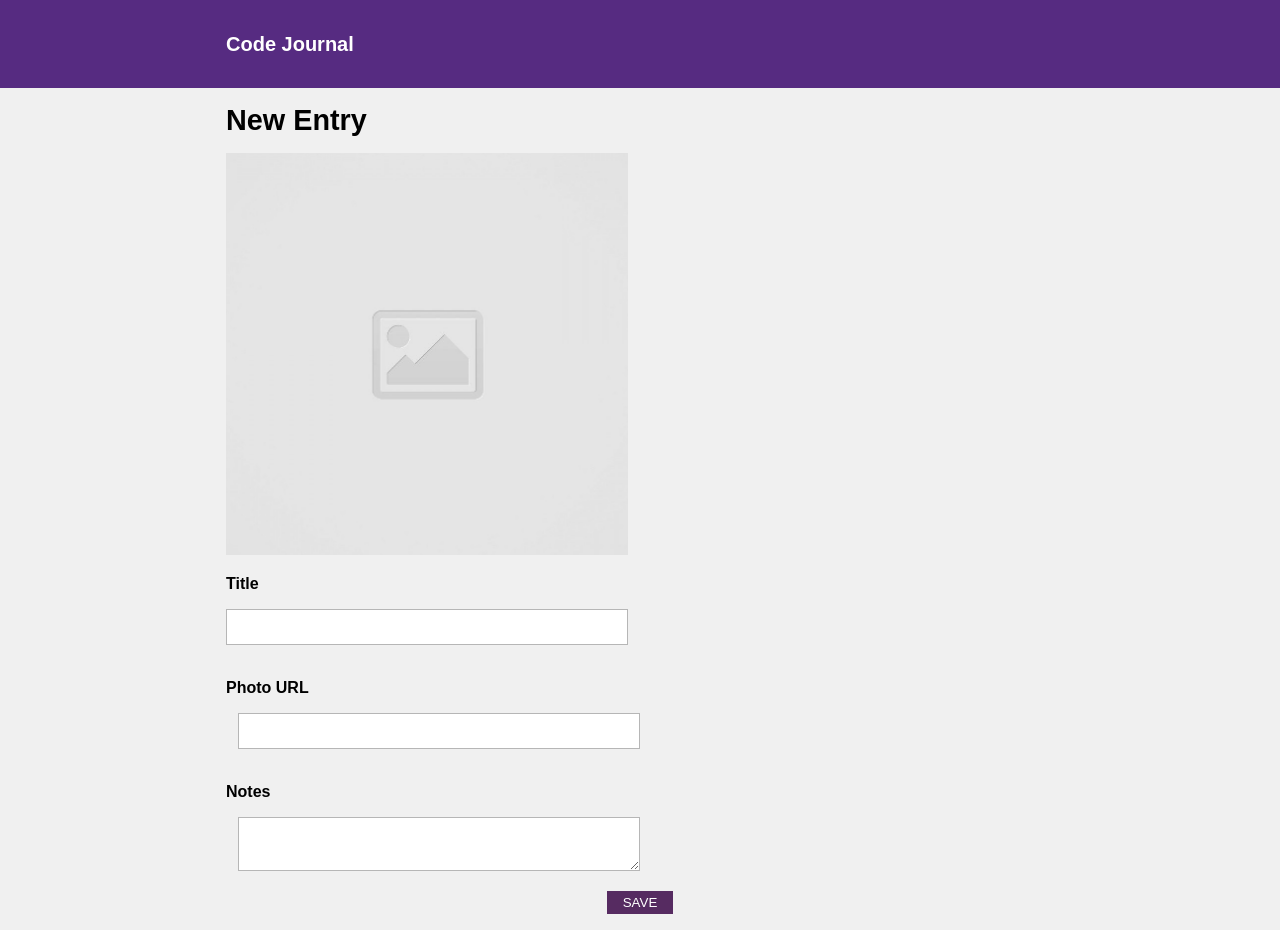
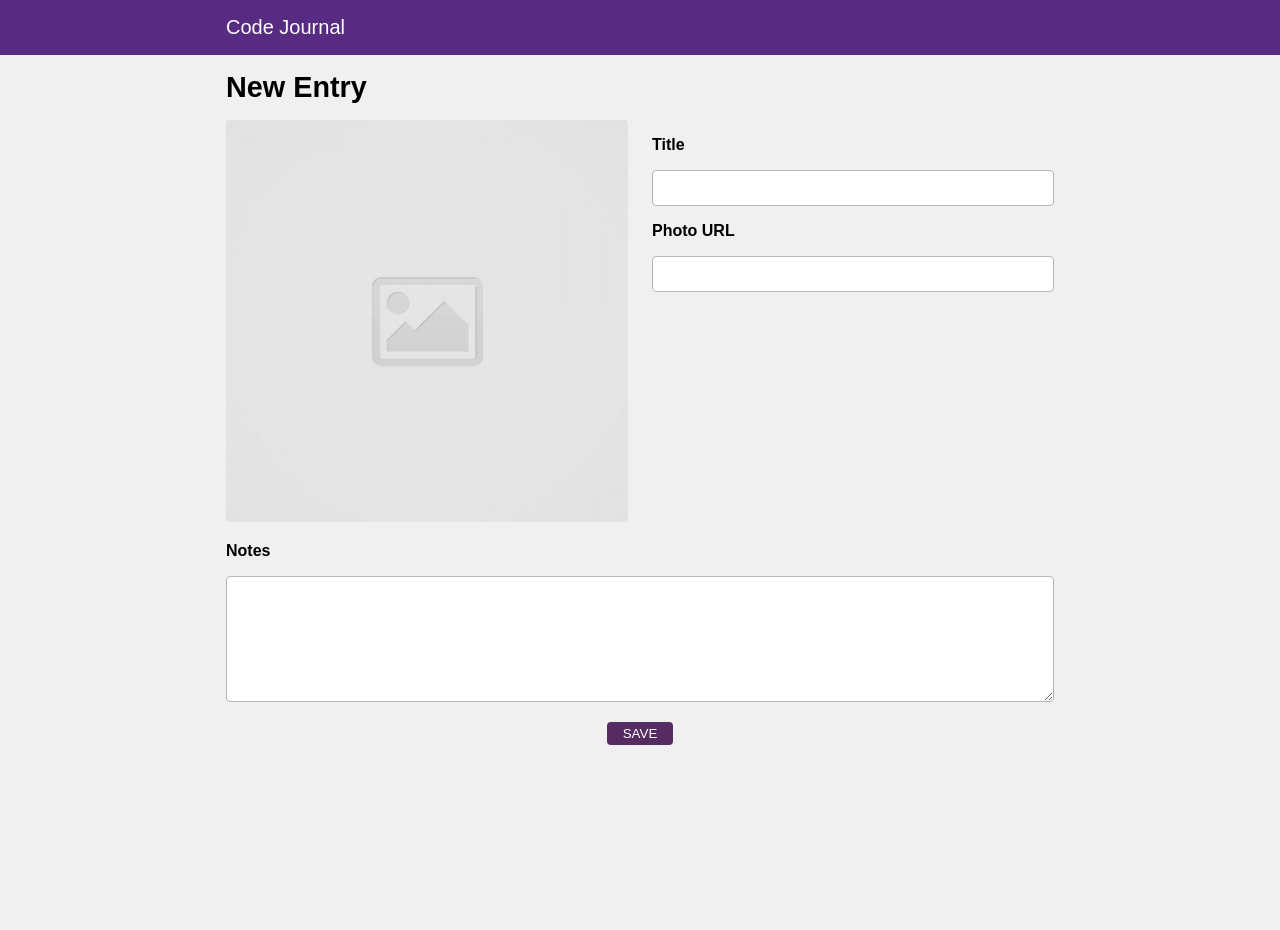
Before and after one commit to heesoo-kim97/code-journal, a website: page index.html in a window 1280 px wide. After the commit the page ends 800 px from the top, so only its background shows below. Drawn offline with Linux system fonts and the light colour scheme; a web font is replaced by a local one.

Commit message:
modified html and css.

```diff
--- a/css/layout.css
+++ b/css/layout.css
@@ -37,6 +37,6 @@
   width: 100%;
 }
 
-.rounded {
+.edge {
   border-radius: 4px;
 }
--- a/css/styles.css
+++ b/css/styles.css
@@ -9,11 +9,18 @@ body {
 header {
   background-color: rgb(86, 43, 129);
   color: white;
-  padding: 1rem;
+  padding: 1rem 0;
+}
+
+h1,
+h2,
+h3 {
+  margin: 0 auto;
 }
 
 .header-text {
   font-size: 1.25rem;
+  font-weight: normal;
 }
 
 .entry-heading {
--- a/index.html
+++ b/index.html
@@ -30,7 +30,7 @@
   <main>
     <div class="container">
       <div data-view="entry-form">
-        <form action="">
+        <form action="" class="entry-form">
           <div class="row">
             <div class="column-full">
               <h1 class="entry-heading">New Entry</h1>
@@ -39,41 +39,35 @@
 
           <div class="row">
             <div class="column-half">
-              <img src="images/placeholder-image-square.jpg" alt="Placeholder img" class="img-preview max-width">
+              <img src="images/placeholder-image-square.jpg" alt="Placeholder img" class="img-preview max-width edge">
+            </div>
+
+            <div class="column-half">
+              <label for="entry-title">
+                <h3 class="entry-type">Title</h3>
+              </label>
+              <input type="text" name="title" id="entry-title" class="textbox max-width edge" required>
+
+              <label for="entry-url">
+                <h3 class="entry-type">Photo URL</h3>
+              </label>
+              <input type="url" name="photo URL" id="entry-url" class="textbox max-width photoUrl edge" required>
             </div>
           </div>
 
           <div class="row">
-            <div class="column-half">
-              <label for="entry-title">
-                <h3 class="entry-type">Title</h3>
-              </label>
-              <input type="text" name="title" id="entry-title" class="textbox max-width" required>
-            </div>
-          </div>
-
-          <div class="row">
-            <div class="column-half">
-              <label for="entry-url" class="column-half">
-                <h3 class="entry-type">Photo URL</h3>
-              </label>
-              <input type="url" name="photo URL" id="entry-url" class="textbox max-width photoUrl" required>
-            </div>
-          </div>
-
-          <div class="row">
-            <div class="column-half">
-              <label for="entry-notes" class="column-half">
+            <div class="column-full">
+              <label for="entry-notes">
                 <h3 class="entry-type">Notes</h3>
               </label>
-              <textarea name="notes" id="entry-notes" class="textbox max-width" required></textarea>
+              <textarea name="notes" id="entry-notes" class="textbox max-width edge" cols="30" rows="6" required></textarea>
             </div>
           </div>
 
           <div class="row">
             <div class="column-full">
               <div class="save">
-                <button class="save-button">SAVE</button>
+                <button class="save-button edge">SAVE</button>
               </div>
             </div>
           </div>
```
